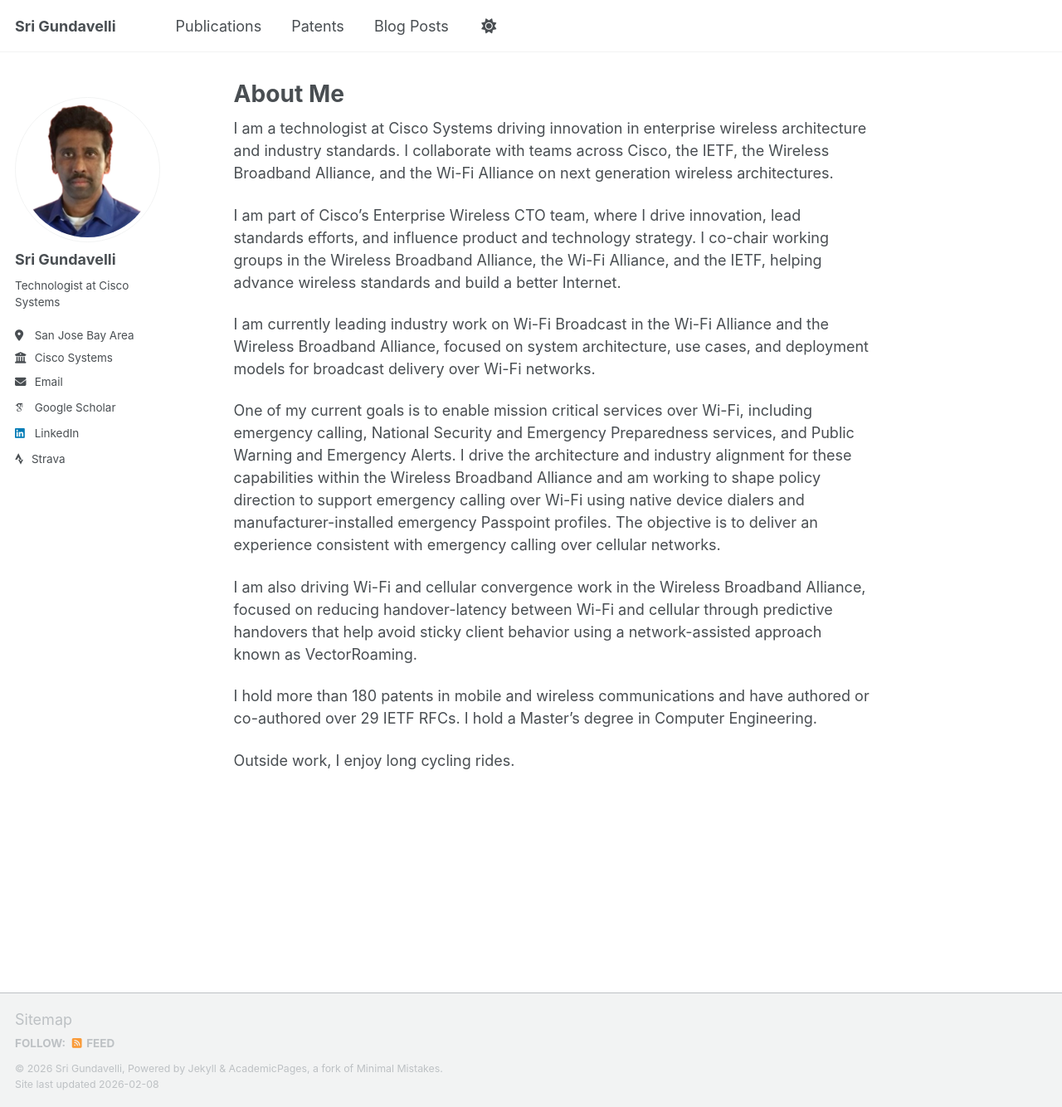
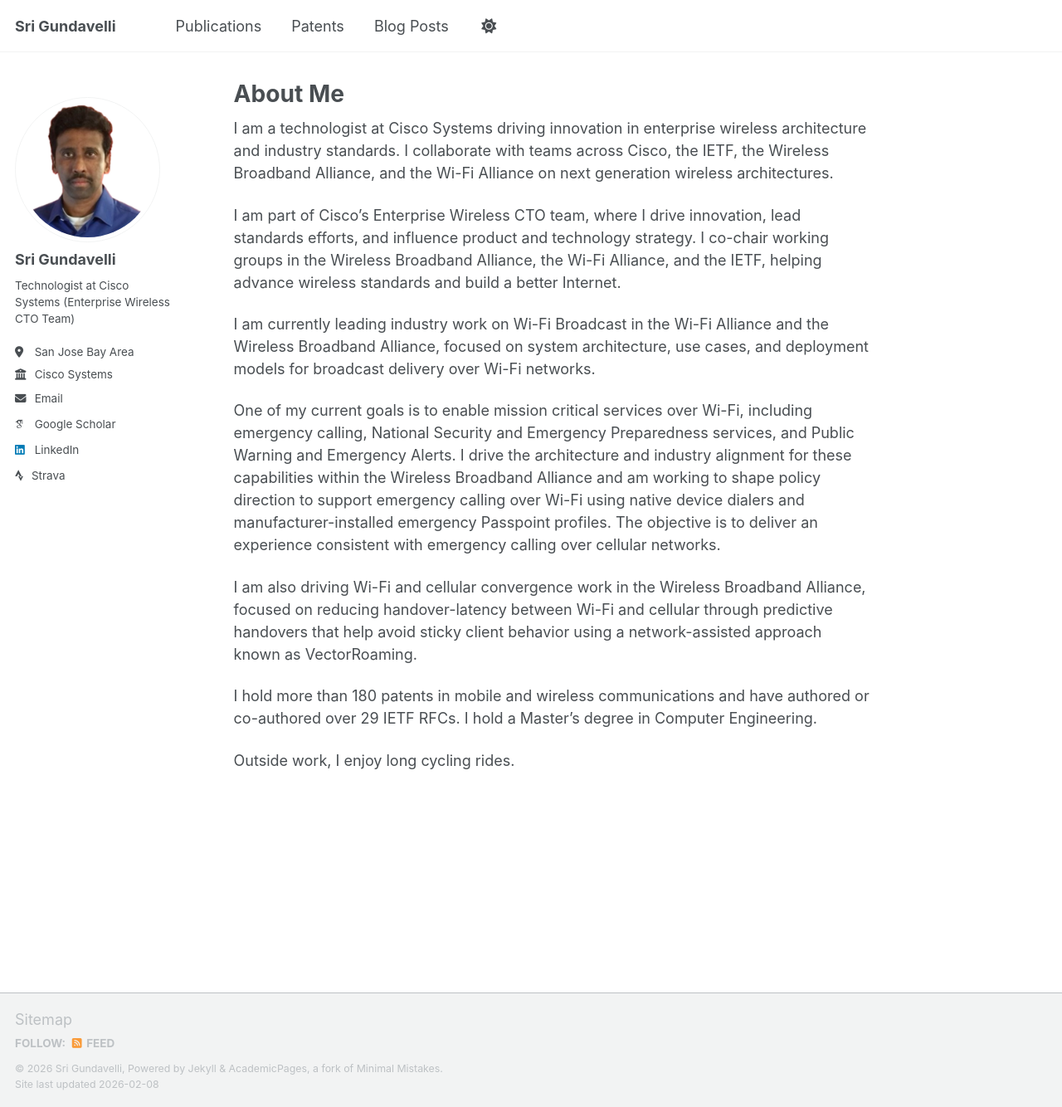
Before and after one commit to srigundavelli/srigundavelli.github.io, a Jekyll site: the page built from _pages/about.md, in a window 1280 px wide and 1334 px high. Shown: the whole window at 83% size. Built offline with Jekyll 4.4.1, drawn with Linux system fonts in a browser that asks for light colours; some web fonts are replaced; a script that is not in the unit is left out.

Commit message:
Update _config.yml

```diff
--- a/_config.yml
+++ b/_config.yml
@@ -27,7 +27,7 @@ author:
   avatar           : "Sri-Photo.png"
   name             : "Sri Gundavelli"
   pronouns         : # example: "she/her"
-  bio              : "Technologist at Cisco Systems"
+  bio              : "Technologist at Cisco Systems (Enterprise Wireless CTO Team)"
   location         : "San Jose Bay Area"
   employer         : "Cisco Systems"
   uri              : # URL
```
